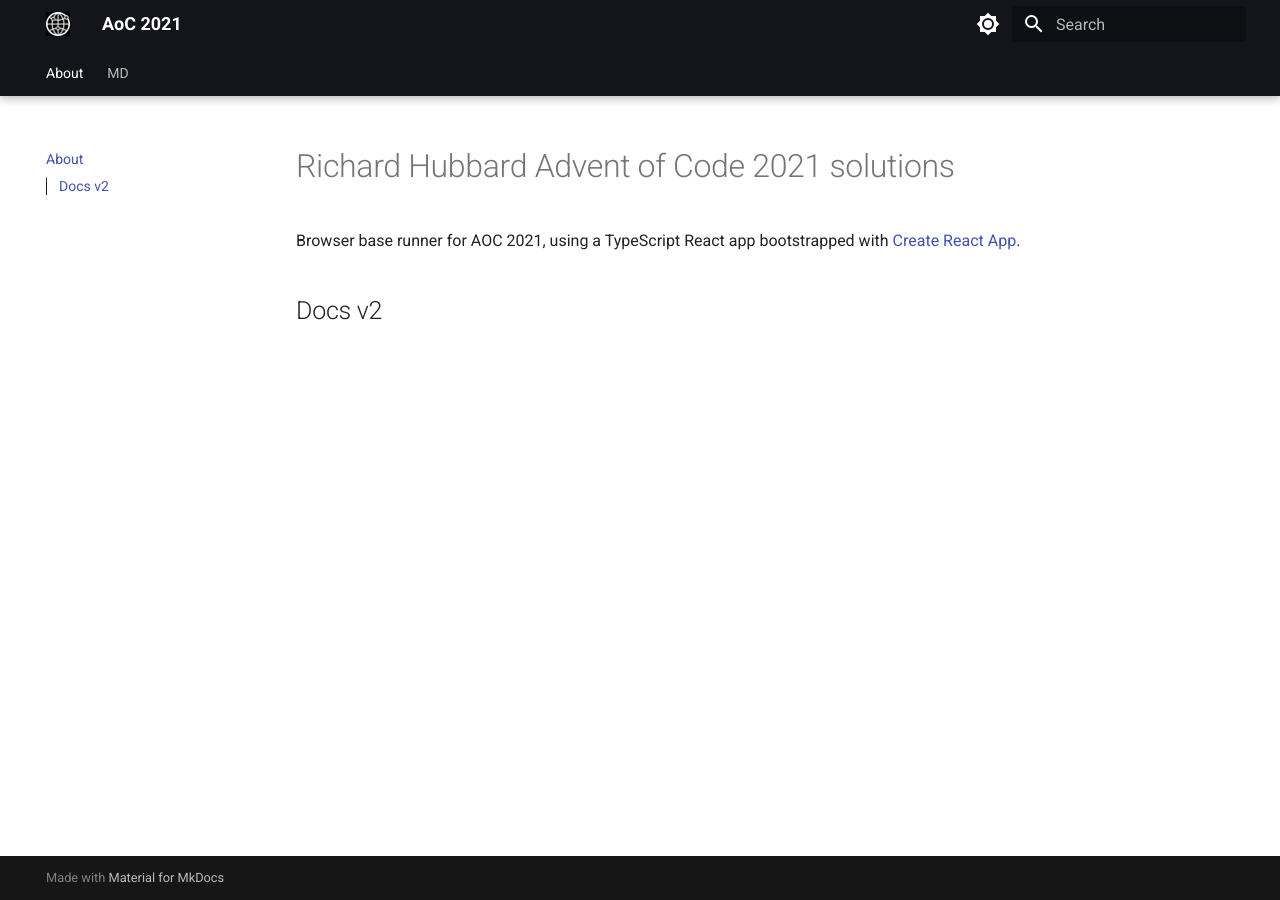
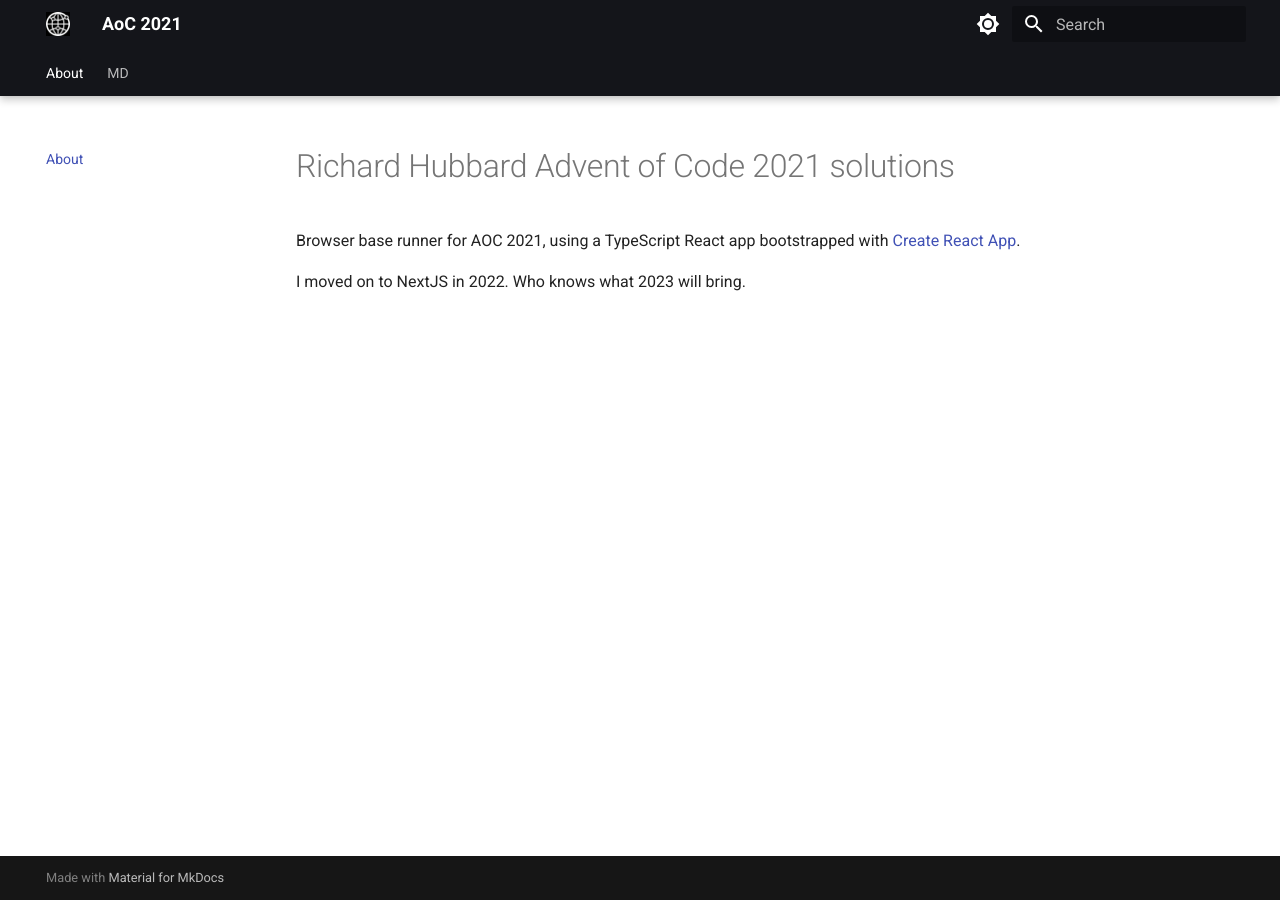
Before and after one commit to roughearth/aoc2021, an MkDocs documentation site: the page built from consumer-docs/README.md, in a window 1280 px wide. Built offline with MkDocs 1.6.1 and Material for MkDocs 9.7.7, drawn with Linux system fonts in a browser that asks for light colours.

Commit message:
Docs tweak

```diff
--- a/consumer-docs/README.md
+++ b/consumer-docs/README.md
@@ -2,4 +2,4 @@
 
 Browser base runner for AOC 2021, using a TypeScript React app bootstrapped with [Create React App](https://github.com/facebook/create-react-app).
 
-## Docs v2
+I moved on to NextJS in 2022. Who knows what 2023 will bring.
```
Also changed, not shown: consumer-docs/markdown-test.md (+1 -1 lines).
